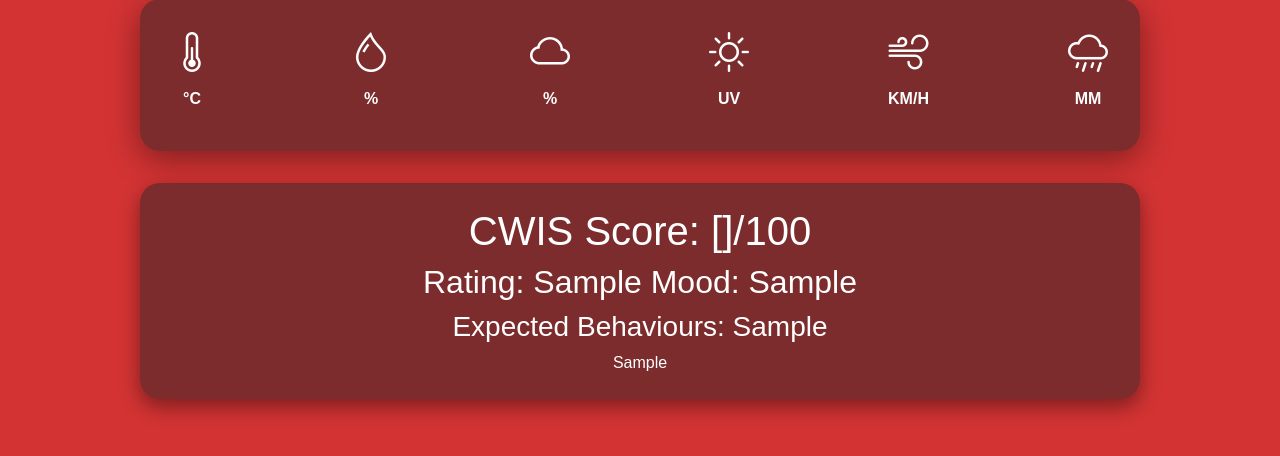
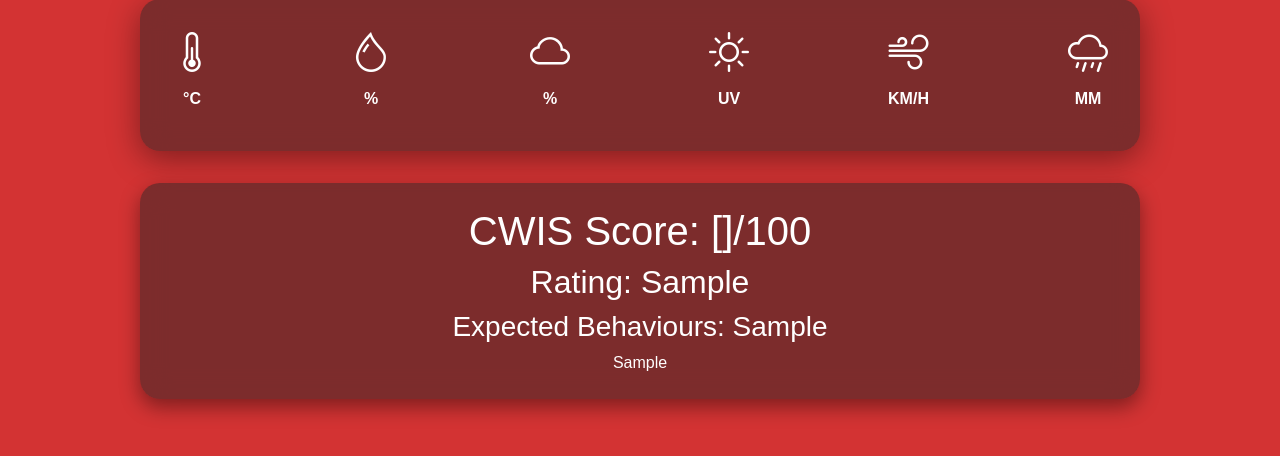
Before and after one commit to lachietech/Personal-Website, a Flask app: template templates/meandersuiteprerelease/suitefiles/index.html in a window 1280 px wide. Shown: the part 201-657 px from the top of the page. Run offline with Flask 3, Linux system fonts and the light colour scheme; the template is opened without the code that fills it: most values are stand-ins (such as "Sample title", 1, 10 or a date in 2020); some libraries are stand-ins or nearby versions.

Commit message:
Update MS1 + restyle

```diff
--- a/templates/meandersuiteprerelease/suitefiles/index.html
+++ b/templates/meandersuiteprerelease/suitefiles/index.html
@@ -109,7 +109,7 @@
             </div>
             <div class="color" id="color">
                 <h1 id="severity">CWIS Score: {{val7}}/100</h1>
-                <h2>Rating: {{val8}}    Mood: {{val9}}</h2>
+                <h2>Rating: {{val9}}</h2>
                 <h3>Expected Behaviours: {{val10}}</h3>
                 <p>{{val11}}</p>
             </div>
```
